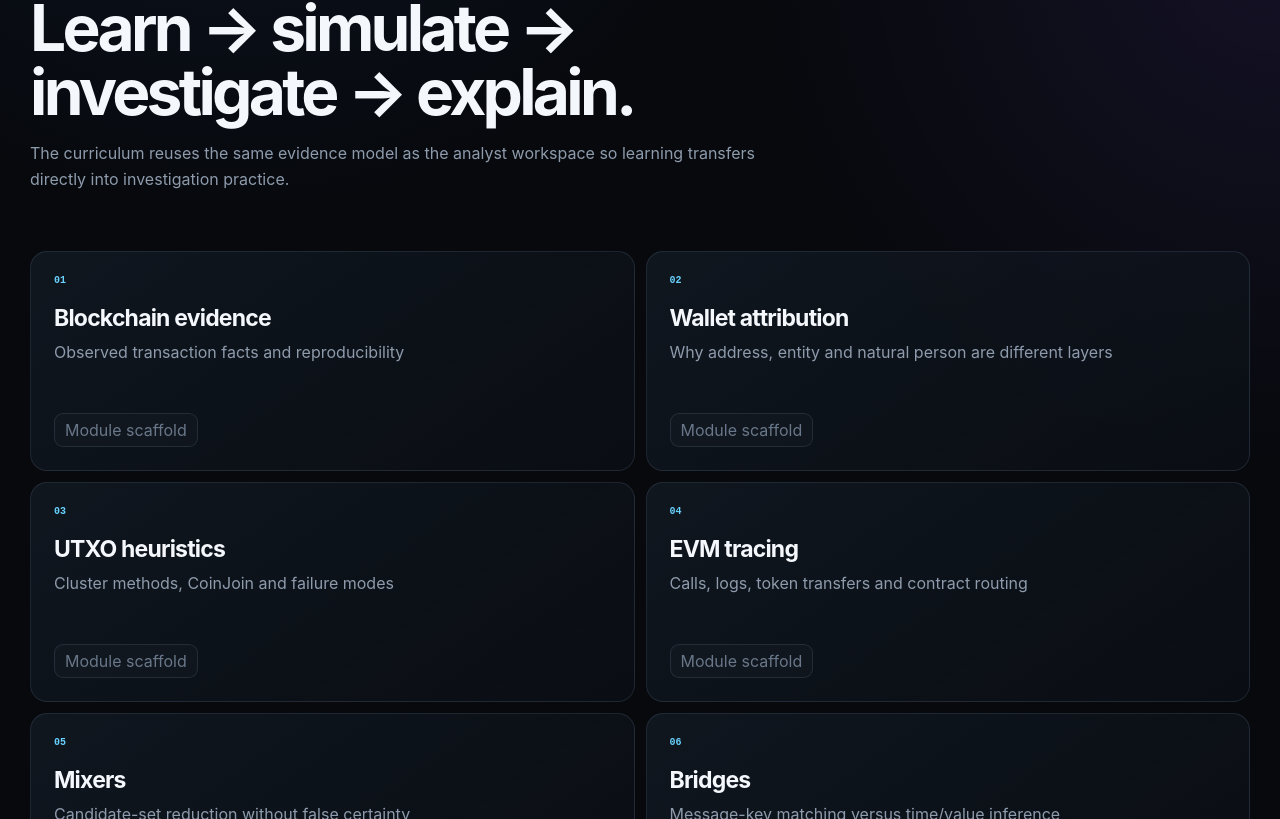
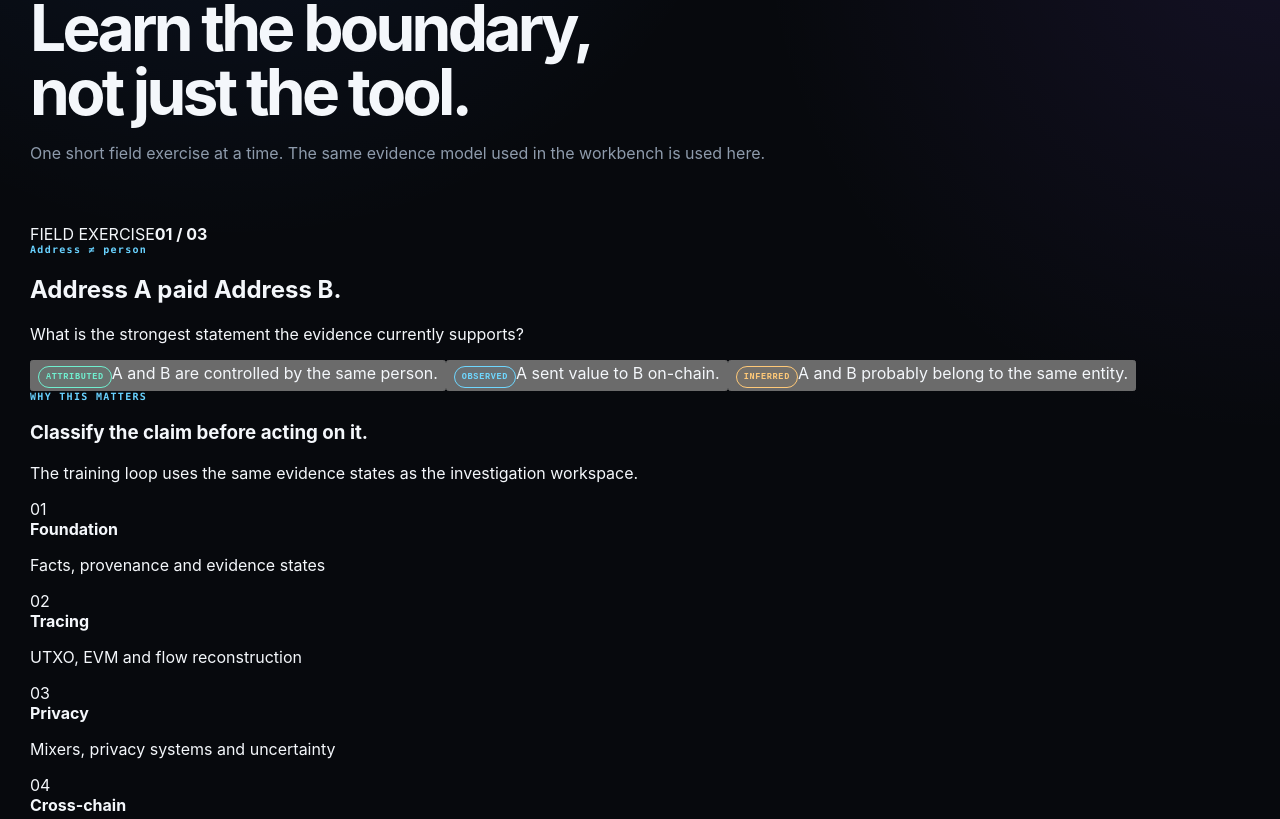
Before and after one commit to sapgun/nts-virtual-asset-tracking, a Next.js app: page /academy in a window 1280 px wide. Shown: the part 201-1020 px from the top of the page. Built offline with nearby package versions, Linux system fonts and the light colour scheme.

Commit message:
refactor(ui): simplify academy page hierarchy

```diff
--- a/app/academy/page.tsx
+++ b/app/academy/page.tsx
@@ -1,33 +1,36 @@
-const modules = [
-  ["01", "Blockchain evidence", "Observed transaction facts and reproducibility"],
-  ["02", "Wallet attribution", "Why address, entity and natural person are different layers"],
-  ["03", "UTXO heuristics", "Cluster methods, CoinJoin and failure modes"],
-  ["04", "EVM tracing", "Calls, logs, token transfers and contract routing"],
-  ["05", "Mixers", "Candidate-set reduction without false certainty"],
-  ["06", "Bridges", "Message-key matching versus time/value inference"],
-  ["07", "Privacy systems", "What remains observable when fields are hidden"],
-  ["08", "Evidence standards", "Cross-validation, provenance and counter-evidence"],
+import { AcademyChallenge } from "@/components/academy-challenge";
+
+const tracks = [
+  ["Foundation", "Facts, provenance and evidence states"],
+  ["Tracing", "UTXO, EVM and flow reconstruction"],
+  ["Privacy", "Mixers, privacy systems and uncertainty"],
+  ["Cross-chain", "Bridge events and correlation"],
 ];
 
 export default function AcademyPage() {
   return (
-    <div className="content-page">
-      <header className="page-header">
+    <div className="content-page academy-page-v3">
+      <header className="page-header academy-header-v3">
         <span className="eyebrow">ACADEMY</span>
-        <h1>Learn → simulate → investigate → explain.</h1>
-        <p>The curriculum reuses the same evidence model as the analyst workspace so learning transfers directly into investigation practice.</p>
+        <h1>Learn the boundary, not just the tool.</h1>
+        <p>
+          One short field exercise at a time. The same evidence model used in the workbench is used here.
+        </p>
       </header>
 
-      <div className="academy-grid">
-        {modules.map(([number, title, body]) => (
-          <article key={number}>
-            <span>{number}</span>
-            <h2>{title}</h2>
-            <p>{body}</p>
-            <button disabled>Module scaffold</button>
+      <AcademyChallenge />
+
+      <section className="academy-track-strip">
+        {tracks.map(([title, body], index) => (
+          <article key={title}>
+            <span>{String(index + 1).padStart(2, "0")}</span>
+            <div>
+              <strong>{title}</strong>
+              <p>{body}</p>
+            </div>
           </article>
         ))}
-      </div>
+      </section>
     </div>
   );
 }
```
